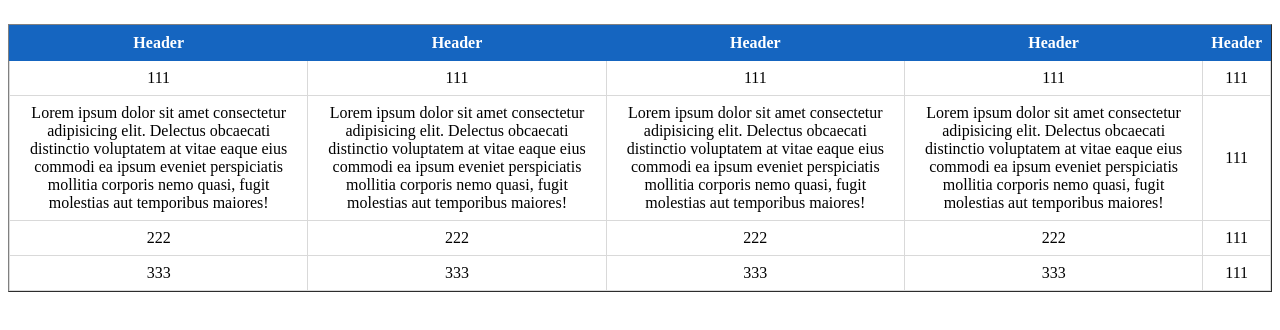
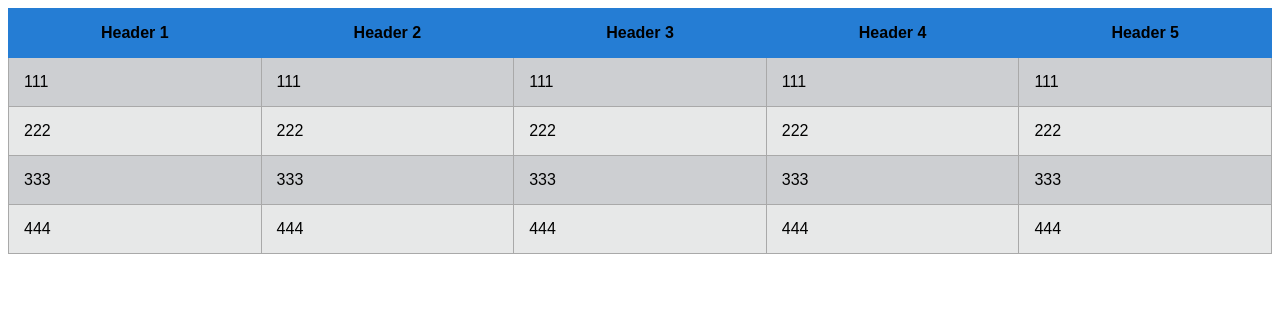
Before and after one commit to pan7ae/lab__shift, a plain HTML site: page index.html in a window 1280 px wide. Drawn offline with Linux system fonts and the light colour scheme.

Commit message:
finished 1st task

```diff
--- a/index.html
+++ b/index.html
@@ -10,74 +10,65 @@
 </head>
 
 <body>
-	<div class="ff">
-		<table border="1">
+	<table>
 		<thead>
-				<tr class="header">
-					<th class="cell">Header</th>
-					<th class="cell">Header</th>
-					<th class="cell">Header</th>
-					<th class="cell">Header</th>
-					<th class="cell">Header</th>
-				</tr>
+			<th id="header">Header 1</th>
+			<th id="header">Header 2</th>
+			<th id="header">Header 3</th>
+			<th id="header">Header 4</th>
+			<th id="header">Header 5</th>
 		</thead>
 		<tbody>
-				<tr class="row">
-					<td class="cell">111</td>
-					<td class="cell">111</td>
-					<td class="cell">111</td>
-					<td class="cell">111</td>
-					<td class="cell">111</td>
+			<tr>
+				<th class="header" headers="Header 1"></th>
+				<td>111</td>
+				<th class="header" headers="Header 2"></th>
+				<td>111</td>
+				<th class="header" headers="Header 3"></th>
+				<td>111</td>
+				<th class="header" headers="Header 4"></th>
+				<td>111</td>
+				<th class="header" headers="Header 5"></th>
+				<td>111</td>
 			</tr>
-				<tr class="row">
-					<td class="cell">Lorem ipsum dolor sit amet consectetur adipisicing elit. Delectus obcaecati
-						distinctio
-						voluptatem at
-						vitae eaque eius commodi ea ipsum eveniet perspiciatis mollitia corporis nemo quasi, fugit
-						molestias
-						aut
-						temporibus maiores!</td>
-					<td class="cell">Lorem ipsum dolor sit amet consectetur adipisicing elit. Delectus obcaecati
-						distinctio
-						voluptatem at
-						vitae eaque eius commodi ea ipsum eveniet perspiciatis mollitia corporis nemo quasi, fugit
-						molestias
-						aut
-						temporibus maiores!</td>
-					<td class="cell">Lorem ipsum dolor sit amet consectetur adipisicing elit. Delectus obcaecati
-						distinctio
-						voluptatem at
-						vitae eaque eius commodi ea ipsum eveniet perspiciatis mollitia corporis nemo quasi, fugit
-						molestias
-						aut
-						temporibus maiores!</td>
-					<td class="cell">Lorem ipsum dolor sit amet consectetur adipisicing elit. Delectus obcaecati
-						distinctio
-						voluptatem at
-						vitae eaque eius commodi ea ipsum eveniet perspiciatis mollitia corporis nemo quasi, fugit
-						molestias
-						aut
-						temporibus maiores!</td>
-					<td class="cell">111</td>
+			<tr>
+				<th class="header" headers="Header 1"></th>
+				<td>222</td>
+				<th class="header" headers="Header 2"></th>
+				<td>222</td>
+				<th class="header" headers="Header 3"></th>
+				<td>222</td>
+				<th class="header" headers="Header 4"></th>
+				<td>222</td>
+				<th class="header" headers="Header 5"></th>
+				<td>222</td>
 			</tr>
-				<tr class="row">
-					<td class="cell">222</td>
-					<td class="cell">222</td>
-					<td class="cell">222</td>
-					<td class="cell">222</td>
-					<td class="cell">111</td>
+			<tr>
+				<th class="header" headers="Header 1"></th>
+				<td>333</td>
+				<th class="header" headers="Header 2"></th>
+				<td>333</td>
+				<th class="header" headers="Header 3"></th>
+				<td>333</td>
+				<th class="header" headers="Header 4"></th>
+				<td>333</td>
+				<th class="header" headers="Header 5"></th>
+				<td>333</td>
 			</tr>
-				<tr class="row">
-					<td class="cell">333</td>
-					<td class="cell">333</td>
-					<td class="cell">333</td>
-					<td class="cell">333</td>
-					<td class="cell">111</td>
+			<tr>
+				<th class="header" headers="Header 1"></th>
+				<td>444</td>
+				<th class="header" headers="Header 2"></th>
+				<td>444</td>
+				<th class="header" headers="Header 3"></th>
+				<td>444</td>
+				<th class="header" headers="Header 4"></th>
+				<td>444</td>
+				<th class="header" headers="Header 5"></th>
+				<td>444</td>
 			</tr>
 		</tbody>
 	</table>
-	</div>
-
 </body>
 
 </html>
--- a/scss/style.scss
+++ b/scss/style.scss
@@ -1,37 +1,77 @@
-$table-header: #1976D2;
-$table-header-border: #1565C0;
-$table-border: #d9d9d9;
-$row-bg: #f4f2f1;
-$header-bg: #1565C0;
+$table-header: #257dd4;
+$table-odd: #cdcfd2;
+$table-even: #e7e8e8;
+$table-border: #a9a9a9;
+$table-hover: #afda5f;
 
-// div{
-// 	box-sizing: border-box;
-// 	width: 1600px;
-// }
-.ff{
-	display: flex;
+body{
+	font-family: Arial, Helvetica, sans-serif;
 }
+
 table{
-	display: block;
-	margin: 1em auto;
+	border-collapse: collapse;
+	max-width: 1600px;
 	width: 100%;
-	max-width: 1600px;
-	border-collapse: collapse;
+	display: table;
 
-	td {
-		border: 1px solid $table-border;
-		padding: 0.5em;
+	td, th{
+		padding: 15px;
 	}
 
-	th {
-		background: $header-bg;
-		color: white;
-		padding: 0.5em;
-		border: 1px solid $table-header-border;
+	th{
+		background-color: $table-header;
+		border: 1px solid $table-header;
+	}
+
+	td{
+		border: 1px solid $table-border;
+
+
+	}
+
+	tr{
+		&:nth-child(even) td {
+			background-color: $table-even;
+		}
+
+		&:nth-child(odd) td {
+			background-color: $table-odd;
+		}
+
+		th:hover, td:hover {
+			cursor: pointer;
+			background-color: $table-hover;
+			transition: background-color 0.3s;
+		}
+	}
+
+	tbody{
+		th{
+			display: none;
+		}
+	}
+
+}
+
+@media (max-width: 420px) {
+	thead, tbody, tr, td{
+		display: block;
+		text-align: center;
+	}
+
+	th{
+		display: none;
+	}
+
+	tbody{
+		tr{
+			th{
+			display: block;
+
+			&:before{
+				content: attr(headers);
+				}
+			}
+		}
 	}
 }
-
-
-.cell, .flex-cell {
-	text-align: center;
-}
```
Also changed, not shown: css/style.css. Lines whose indentation alone changed are shown as unchanged.
